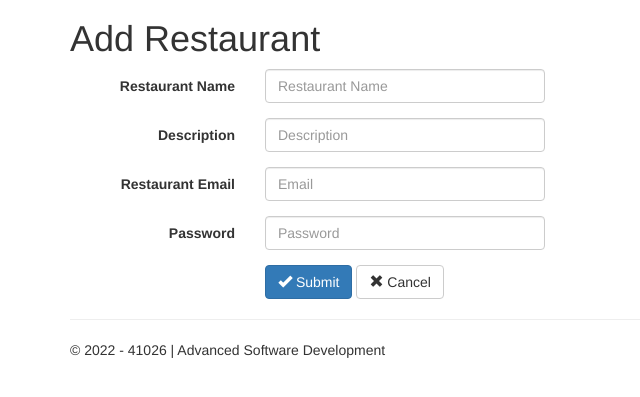
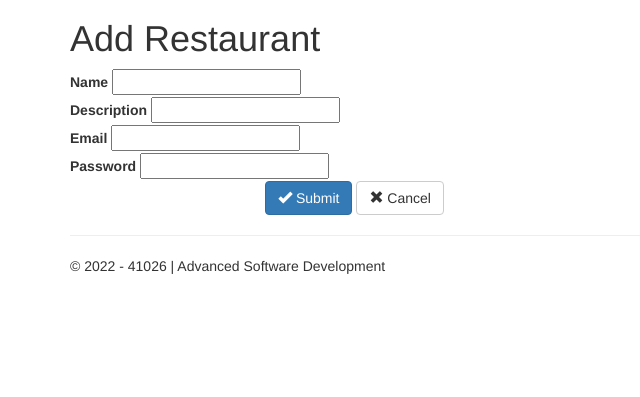
Before and after one commit to DaveyD24/ASDProject, an ASP.NET MVC app: page /Restaurant/AddRestaurant in a window 1280 px wide. Shown: the part 51-448 px from the top of the page, without its empty margins (0-640 px from the left). Run offline with ASP.NET Core 8 and stand-ins for ASP.NET MVC 5, Linux system fonts and the light colour scheme; the project's own start-up code is not run, and a stand-in starts its controllers and pages; some libraries are stand-ins or nearby versions.

Commit message:
restaurant controller

```diff
--- a/ASDNew/Controllers/RestaurantController.cs
+++ b/ASDNew/Controllers/RestaurantController.cs
@@ -242,6 +242,8 @@ namespace ASDNew.Controllers
         /// <returns>Restaurant/listOfRestaurant View</returns>
         public ActionResult Create(Restaurant Restaurant)
         {
+            if (ModelState.IsValid)
+            {
                 ///adds restaurant to db
                 db.Restaurants.Add(Restaurant);
                 SampleProduct SampProd = new SampleProduct();
@@ -255,6 +257,7 @@ namespace ASDNew.Controllers
                 }
                 ///saves changes
                 db.SaveChanges();
+            }
             ///returns to admin page
             return RedirectToAction("Index", "Admin");
 
@@ -266,6 +269,8 @@ namespace ASDNew.Controllers
         /// <param name="Restaurant">Restaurant to edit</param>
         /// <returns>Restaurant/listOf View</returns>
         public ActionResult Edit(int RestaurantId, string RestaurantName, string RestaurantDescription, string RestaurantEmail, string RestaurantPassword)
+        {
+            if (ModelState.IsValid)
             {
                 // Retrieve existing restaurant from database
                 Restaurant Entity = db.Restaurants.FirstOrDefault(rest => rest.Id == RestaurantId);
@@ -291,6 +296,12 @@ namespace ASDNew.Controllers
                     {
                         System.Diagnostics.Debug.WriteLine(E.Message);
                         System.Diagnostics.Debug.WriteLine(E.StackTrace);
+                        return View("Error");
+                    }
+                }
+                else
+                {
+                    System.Diagnostics.Debug.WriteLine("Edit Restaurant entity is null");
                     return View("Error");
                 }
             }
--- a/ASDNew/Views/Admin/Index.cshtml
+++ b/ASDNew/Views/Admin/Index.cshtml
@@ -16,7 +16,7 @@
     <div class="container">
         <h3>Add</h3>
         <input type="button" class="btn btn-default" value="Add ProductCategories" onclick="location.href='@Url.Action("AddProductCategories", "Admin")'" />
-        <input type="button" class="btn btn-default" value="Add Restaurants" onclick="location.href='@Url.Action("AddRestaurants", "Restaurant")'" />
+        <input type="button" class="btn btn-default" value="Add Restaurants" onclick="location.href='@Url.Action("AddRestaurant", "Restaurant")'" />
         <input type="button" class="btn btn-default" value="Add Products" onclick="location.href='@Url.Action("AddProducts", "Admin")'" />
     </div>
     <div class="container">
--- a/ASDNew/Views/Restaurant/AddRestaurant.cshtml
+++ b/ASDNew/Views/Restaurant/AddRestaurant.cshtml
@@ -1,4 +1,4 @@
-@model IEnumerable<ASDNew.Models.Restaurant>
+@model ASDNew.Models.Restaurant
 
 <!DOCTYPE html>
 
@@ -12,32 +12,24 @@
         <h1>Add Restaurant</h1>
         @using (Html.BeginForm("Create", "Restaurant", FormMethod.Post, new { @class = "form-horizontal" }))
         {
-        <div class="form-group">
-            <label for="Name" class="control-label col-sm-2">Restaurant Name</label>
-            <div class="col-sm-10">
-                <input type="text" class="form-control" name="Name" id="Name" placeholder="Restaurant Name" required>
+            <div>
+                <label for="RestaurantName">Name</label>
+                @Html.TextBoxFor(m => m.Name)
+                @Html.ValidationMessageFor(m => m.Name)
             </div>
+            <div>
+                <label for="RestaurantDescription">Description</label>
+                @Html.TextBoxFor(m => m.Description)
             </div>
-
-        <div class="form-group">
-            <label for="Description" class="control-label col-sm-2">Description</label>
-            <div class="col-sm-10">
-                <input type="text" class="form-control" name="Description" id="Description" placeholder="Description" required>
+            <div>
+                <label for="RestaurantEmail">Email</label>
+                @Html.TextBoxFor(m => m.Email)
+                @Html.ValidationMessageFor(m => m.Email)
             </div>
-        </div>
-
-        <div class="form-group">
-            <label for="Email" class="control-label col-sm-2">Restaurant Email</label>
-            <div class="col-sm-10">
-                <input type="text" class="form-control" name="Email" id="Email" placeholder="Email" required>
-            </div>
-        </div>
-
-        <div class="form-group">
-            <label for="Password" class="control-label col-sm-2">Password</label>
-            <div class="col-sm-10">
-                <input type="password" class="form-control" name="Password" id="Password" placeholder="Password" required>
-            </div>
+            <div>
+                <label for="Password">Password</label>
+                @Html.TextBoxFor(m => m.Password)
+                @Html.ValidationMessageFor(m => m.Password)
             </div>
 
             <div class="form-group">
```
Also changed, not shown: ASDNew/Views/Restaurant/EditRestaurant.cshtml (+16 -23 lines), UnitTesting/Tests.cs (+1 -8 lines). Lines whose indentation alone changed are shown as unchanged.
